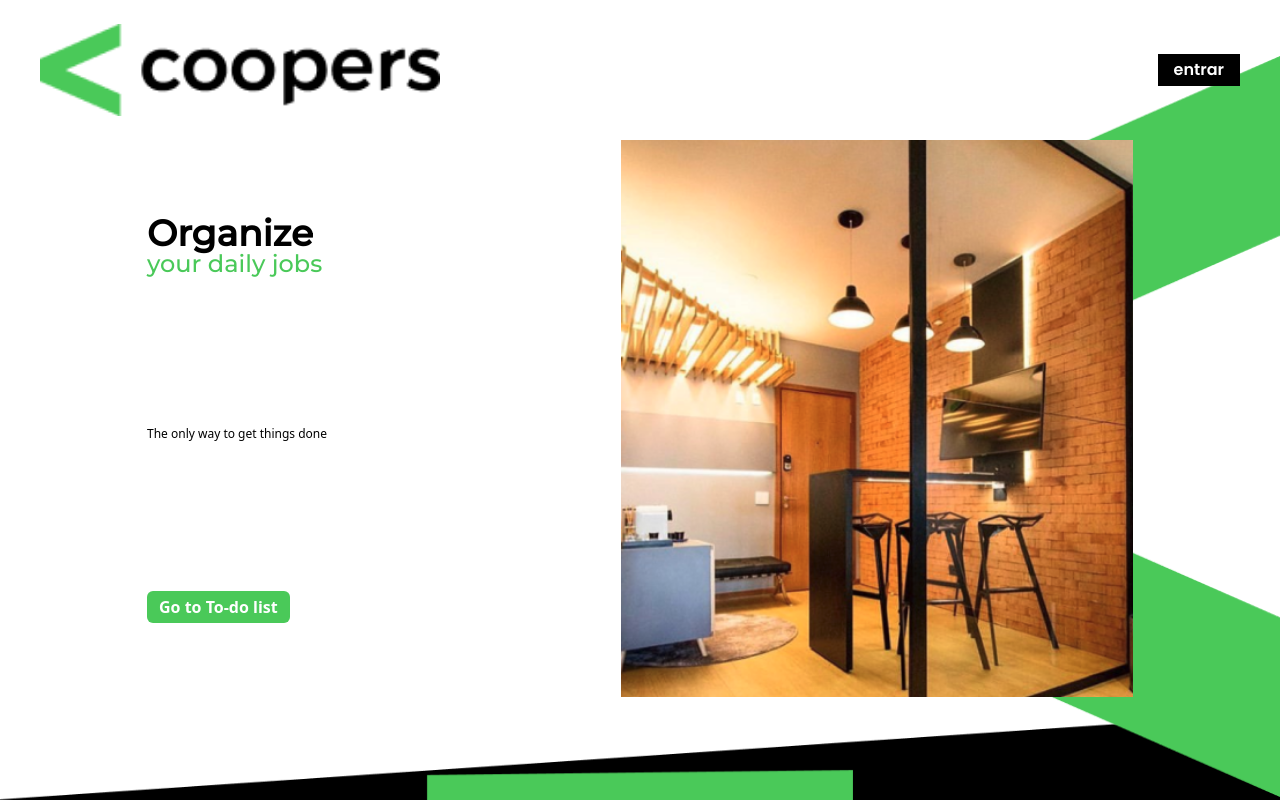
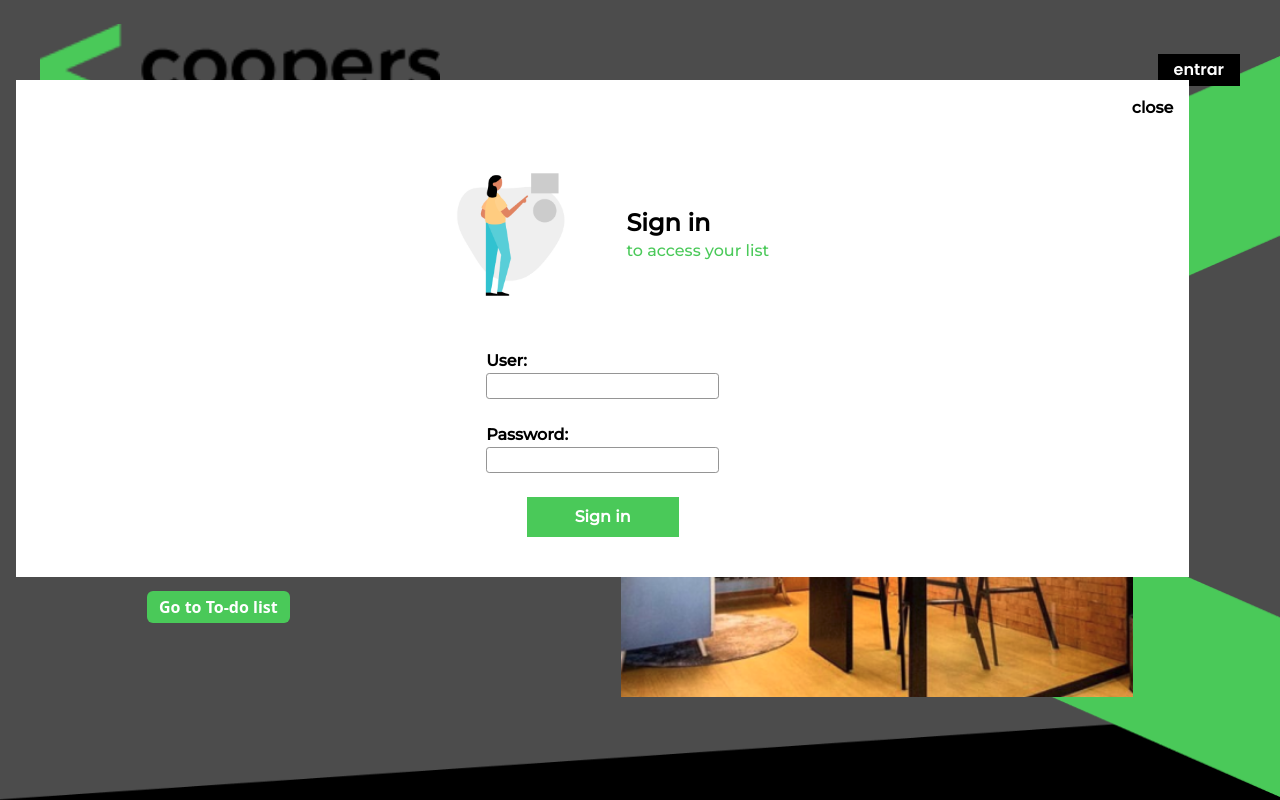
Before and after one commit to talesrodriguesDEV/coopers, a React (Vite) app in the folder frontend/: page / in a window 1280 px wide. Both pictures are taken after a click on the button "entrar". Shown: the top 800 px of the page. Built offline with nearby package versions, Linux system fonts and the light colour scheme.

Commit message:
Implementing Context and Login feature

```diff
--- a/frontend/src/App.tsx
+++ b/frontend/src/App.tsx
@@ -1,4 +1,4 @@
-import React from 'react'
+import React, { useContext } from 'react'
 import './App.css'
 
 import Header from './components/Header'
@@ -7,18 +7,23 @@ import ToDoListSection from './components/ToDoListSection'
 import GoodThings from './components/GoodThings'
 import GetInTouch from './components/GetInTouch'
 import Footer from './components/Footer'
+import Login from './components/Login'
+import { ToDoContext } from './context'
 
 function App() {
+   const { displayLogin } = useContext(ToDoContext)
+   console.log(displayLogin)
 
    return (
-		<>
+      <div id='app-container'>
+         {displayLogin && <Login />}
          <Header />
          <Organize />
          <ToDoListSection />
          <GoodThings />
          <GetInTouch />
          <Footer />
-		</>
+      </div>
    )
 }
 
--- a/frontend/src/components/Header.tsx
+++ b/frontend/src/components/Header.tsx
@@ -1,13 +1,22 @@
-import React from 'react'
+import React, { useContext } from 'react'
 
 import logo from '../images/top/coopers.png'
 import v from '../images/top/big-v.png'
+import { ToDoContext } from '../context'
 
 export default function Header() {
+  const { setDisplayLogin } = useContext(ToDoContext)
+
+  const handleLogin = () => {
+    const app = document.querySelector('#app-container')
+    if (app) app.className = 'backdrop-brightness-[0.3]'
+    setDisplayLogin(true)
+  }
+
   return (
-    <header className='flex justify-between items-center mx-10 my-6'>
+    <header className='flex justify-between items-center px-10 py-6'>
       <img className='w-1/3' src={logo} alt="Coopers' logo" />
-      <button className='bg-black text-white py-1 px-4 z-10 poppins'>entrar</button>
+      <button className='bg-black text-white py-1 px-4 z-10 poppins' onClick={handleLogin}>entrar</button>
       <img className='w-1/2 absolute top-14 right-0 z-0' src={v} alt="Background Decoration" />
     </header>
   )
--- /dev/null
+++ b/frontend/src/components/Login.tsx
@@ -0,0 +1,54 @@
+import React, { useContext, useState } from 'react'
+import { ToDoContext } from '../context'
+
+import person from '../images/login/person.png'
+
+export default function Login() {
+  const [user, setUser] = useState('')
+  const [password, setPassword] = useState('')
+
+  const { setDisplayLogin, displayLogin } = useContext(ToDoContext)
+  console.log(displayLogin)
+  const closeLogin = () => {
+    const app = document.querySelector('#app-container')
+    if (app) app.className = ''
+    setDisplayLogin(false)
+  }
+
+  const handleLogin = () => {
+    fetch('http://localhost:3001/', {
+      method: 'POST',
+      headers: { 'Content-Type': 'application/json' },
+      body: JSON.stringify({ email: user, password })
+    })
+      .then(response => response.json())
+      .then(({ token }) => {
+        localStorage.setItem('token', token)
+        closeLogin()
+      })
+  }
+
+  return (
+    <div className='top-20 absolute bg-white w-11/12 left-4 z-20 flex flex-col items-center'>
+      <button className='self-end pr-4 pt-4 montserrat font-bold' onClick={closeLogin}>close</button>
+      <div className='flex items-center justify-around mx-4 mt-10'>
+        <img className='w-2/5' src={person} alt="Person pointing to screen" />
+        <div className='flex flex-col'>
+          <h1 className='montserrat text-2xl font-bold'>Sign in</h1>
+          <p className='text-[#4AC959] montserrat'>to access your list</p>
+        </div>
+      </div>
+      <form className='my-10 flex flex-col items-center' onSubmit={handleLogin}>
+        <div className='flex flex-col mb-6'>
+          <label className='montserrat font-semibold'>User:</label>
+          <input onChange={({ target }) => setUser(target.value)} className='border border-[#959595] rounded-[0.2rem]' />
+        </div>
+        <div className='flex flex-col mb-6'>
+          <label className='montserrat font-semibold'>Password:</label>
+          <input onChange={({ target }) => setPassword(target.value)} className='border border-[#959595] rounded-[0.2rem]' />
+        </div>
+        <button type="submit" className='bg-[#4AC959] px-12 py-2 text-white montserrat font-semibold'>Sign in</button>
+      </form>
+    </div>
+  )
+}
--- a/frontend/src/components/ToDoListSection.tsx
+++ b/frontend/src/components/ToDoListSection.tsx
@@ -1,10 +1,33 @@
-import React from 'react'
+import React, { useContext, useEffect } from 'react'
 
 import stripe from '../images/to-do/black-stripe.png'
 import bigTriangle from '../images/to-do/big-triangle.png'
 import smallTriangle from '../images/to-do/small-triangle.png'
+import { ToDoContext } from '../context'
+
+interface IUser {
+  email: string,
+  password: string,
+  todos: string[],
+  doneTasks: string[]
+}
 
 export default function ToDoListSection() {
+  const { setToDos, setDoneTasks, toDos, doneTasks } = useContext(ToDoContext)
+
+  useEffect(() => {
+    const token = localStorage.getItem('token')
+
+    if (token) {
+      fetch('http://localhost:3001/', { headers: { 'Authorization': token } })
+        .then(response => response.json())
+        .then((json: IUser) => {
+          setToDos(json.todos)
+          setDoneTasks(json.doneTasks)
+        })
+    }
+  }, [])
+
   return (
     <section className='mt-4'>
       <img src={stripe} alt="Background Decoration" />
@@ -14,7 +37,26 @@ export default function ToDoListSection() {
       </div>
       <img className='-left-10 absolute mt-40' src={bigTriangle} alt="Big Triangle - Decoration" />
       <img className='-left-7 absolute mt-[14.2rem]' src={smallTriangle} alt="Small Triangle Decoration" />
-      {/* <ToDoList /> */}
+      <div className='flex justify-around'>
+        <div className='mt-20 border flex flex-col items-center'>
+          <h2 className='poppins font-semibold text-xl'>To-do</h2>
+          <p className='leading-tight text-sm montserrat'>Take a breath.</p>
+          <p className='leading-tight text-sm montserrat'>Start doing.</p>
+          <ul className=''>
+            {toDos.map((todo, index) => <li key={index}>{todo}</li>)}
+          </ul>
+          <button className='bg-black px-8 py-1 text-white montserrat font-semibold rounded-md'>erase all</button>
+        </div>
+        <div className='mt-20 border flex flex-col items-center'>
+          <h2 className='poppins font-semibold text-xl'>Done</h2>
+          <p className='leading-tight text-sm montserrat'>Congratulations!</p>
+          <p className='leading-tight text-sm montserrat'>You have done 5 tasks</p>
+          <ul className=''>
+            {doneTasks.map((task, index) => <li key={index}>{task}</li>)}
+          </ul>
+          <button className='bg-black px-8 py-1 text-white montserrat font-semibold rounded-md'>erase all</button>
+        </div>
+      </div>
     </section>
   )
 }
--- /dev/null
+++ b/frontend/src/context/index.tsx
@@ -0,0 +1,37 @@
+import React, { createContext, ReactNode, useState } from 'react'
+
+export interface IContextValueType {
+  displayLogin: boolean
+  setDisplayLogin: (display: boolean) => void
+  toDos: string[]
+  setToDos: (toDos: string[]) => void
+  doneTasks: string[]
+  setDoneTasks: (doneTasks: string[]) => void
+}
+
+export const ToDoContext = createContext<IContextValueType>({} as IContextValueType)
+
+interface IToDoProviderProps {
+  children: ReactNode
+}
+
+export function ToDoProvider({ children }: IToDoProviderProps) {
+  const [displayLogin, setDisplayLogin] = useState(false)
+  const [toDos, setToDos] = useState<string[]>([])
+  const [doneTasks, setDoneTasks] = useState<string[]>([])
+
+  const value = {
+    displayLogin,
+    setDisplayLogin,
+    toDos,
+    setToDos,
+    doneTasks,
+    setDoneTasks
+  }
+
+  return (
+    <ToDoContext.Provider value={value}>
+      {children}
+    </ToDoContext.Provider>
+  )
+}
--- a/frontend/src/main.tsx
+++ b/frontend/src/main.tsx
@@ -1,9 +1,12 @@
 import React from 'react'
 import ReactDOM from 'react-dom/client'
 import App from './App'
+import { ToDoProvider } from './context'
 
 ReactDOM.createRoot(document.getElementById('root') as HTMLElement).render(
-	<React.StrictMode>
-		<App />
-	</React.StrictMode>,
+  <React.StrictMode>
+    <ToDoProvider>
+      <App />
+    </ToDoProvider>
+  </React.StrictMode>
 )
```
Also changed, not shown: frontend/src/images/login/person.png (added). Lines whose indentation alone changed are shown as unchanged.
